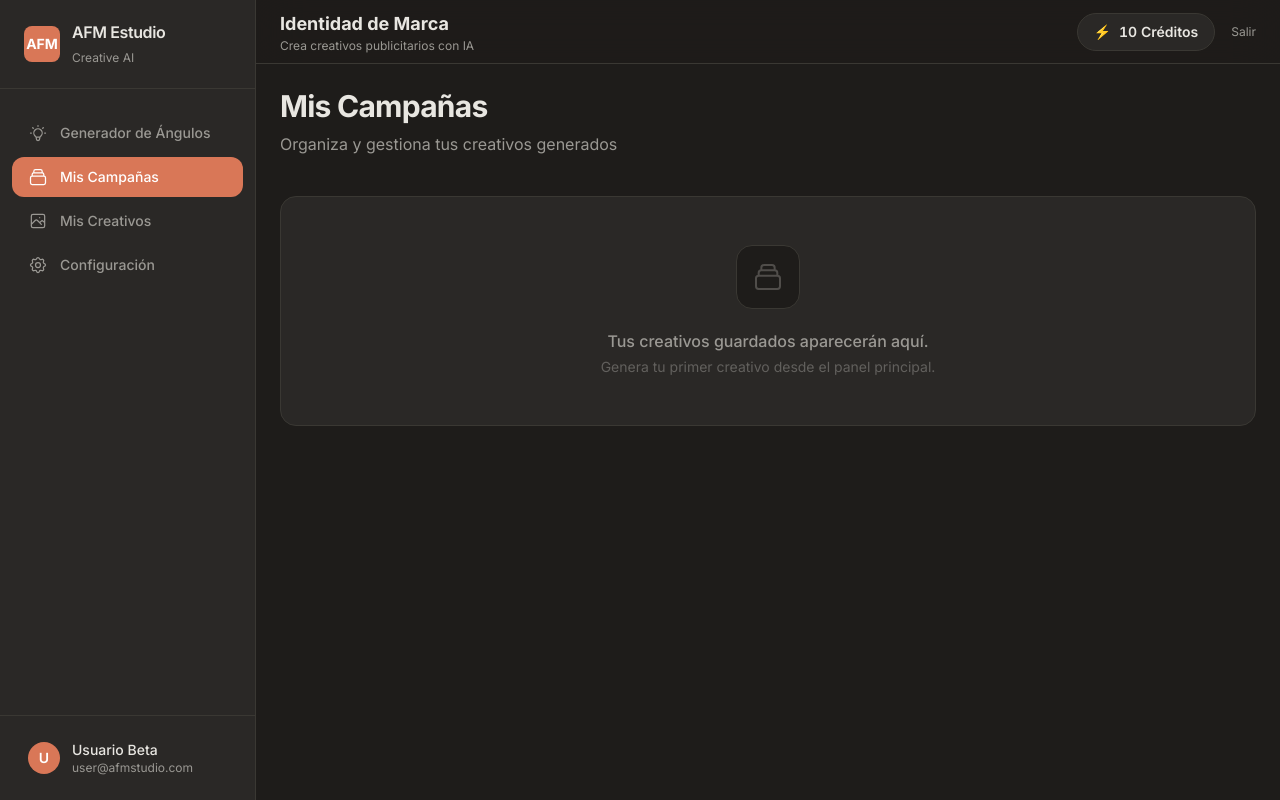
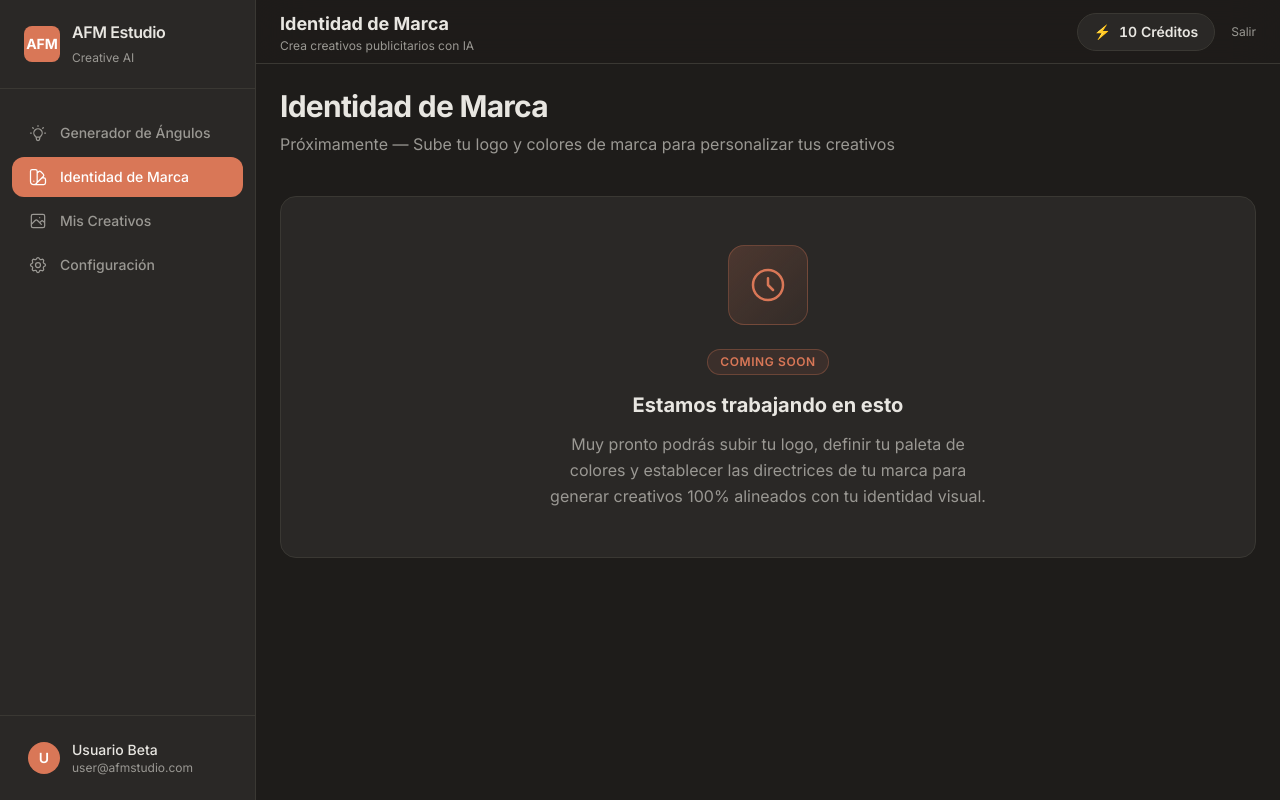
Before and after one commit to Juliop393/pixelOS, a Next.js app: page /dashboard/campanas in a window 1280 px wide. Built offline with nearby package versions, Linux system fonts and the light colour scheme; no server answers.

Commit message:
Tarea 3: Renombrar Mis Campañas a Identidad de Marca (próximamente)

```diff
--- a/src/app/dashboard/campanas/page.tsx
+++ b/src/app/dashboard/campanas/page.tsx
@@ -2,18 +2,23 @@ export default function CampanasPage() {
   return (
     <div className="max-w-5xl mx-auto">
       <div className="mb-10">
-        <h1 className="text-3xl font-bold tracking-tight mb-2">Mis Campañas</h1>
-        <p className="text-[#9A9893]">Organiza y gestiona tus creativos generados</p>
+        <h1 className="text-3xl font-bold tracking-tight mb-2">Identidad de Marca</h1>
+        <p className="text-[#9A9893]">Próximamente — Sube tu logo y colores de marca para personalizar tus creativos</p>
       </div>
 
       <div className="bg-[#2A2826] rounded-2xl border border-[#3A3833] p-12 flex flex-col items-center justify-center text-center">
-        <div className="w-16 h-16 rounded-2xl bg-[#1E1C1A] border border-[#3A3833] flex items-center justify-center mb-5">
-          <svg className="w-8 h-8 text-[#9A9893]/40" fill="none" stroke="currentColor" viewBox="0 0 24 24">
-            <path strokeLinecap="round" strokeLinejoin="round" strokeWidth={1.5} d="M19 11H5m14 0a2 2 0 012 2v6a2 2 0 01-2 2H5a2 2 0 01-2-2v-6a2 2 0 012-2m14 0V9a2 2 0 00-2-2M5 11V9a2 2 0 012-2m0 0V5a2 2 0 012-2h6a2 2 0 012 2v2M7 7h10" />
+        <div className="w-20 h-20 rounded-2xl bg-gradient-to-br from-[#D97757]/20 to-[#D97757]/5 border border-[#D97757]/30 flex items-center justify-center mb-6">
+          <svg className="w-10 h-10 text-[#D97757]" fill="none" stroke="currentColor" viewBox="0 0 24 24">
+            <path strokeLinecap="round" strokeLinejoin="round" strokeWidth={1.5} d="M12 8v4l3 3m6-3a9 9 0 11-18 0 9 9 0 0118 0z" />
           </svg>
         </div>
-        <p className="text-[#9A9893] font-medium mb-1">Tus creativos guardados aparecerán aquí.</p>
-        <p className="text-[#9A9893]/50 text-sm">Genera tu primer creativo desde el panel principal.</p>
+        <div className="inline-flex items-center gap-2 px-3 py-1 rounded-full bg-[#D97757]/10 border border-[#D97757]/30 mb-4">
+          <span className="text-xs font-semibold text-[#D97757] uppercase tracking-wider">Coming Soon</span>
+        </div>
+        <h2 className="text-xl font-bold text-[#E8E6E1] mb-3">Estamos trabajando en esto</h2>
+        <p className="text-[#9A9893] max-w-md leading-relaxed">
+          Muy pronto podrás subir tu logo, definir tu paleta de colores y establecer las directrices de tu marca para generar creativos 100% alineados con tu identidad visual.
+        </p>
       </div>
     </div>
   )
--- a/src/components/dashboard/Sidebar.tsx
+++ b/src/components/dashboard/Sidebar.tsx
@@ -14,11 +14,11 @@ const navItems = [
     ),
   },
   {
-    label: "Mis Campañas",
+    label: "Identidad de Marca",
     href: "/dashboard/campanas",
     icon: (
       <svg className="w-5 h-5" fill="none" stroke="currentColor" viewBox="0 0 24 24">
-        <path strokeLinecap="round" strokeLinejoin="round" strokeWidth={1.5} d="M19 11H5m14 0a2 2 0 012 2v6a2 2 0 01-2 2H5a2 2 0 01-2-2v-6a2 2 0 012-2m14 0V9a2 2 0 00-2-2M5 11V9a2 2 0 012-2m0 0V5a2 2 0 012-2h6a2 2 0 012 2v2M7 7h10" />
+        <path strokeLinecap="round" strokeLinejoin="round" strokeWidth={1.5} d="M7 21a4 4 0 01-4-4V5a2 2 0 012-2h4a2 2 0 012 2v12a4 4 0 01-4 4zm0 0h12a2 2 0 002-2v-4a2 2 0 00-2-2h-2.343M11 7.343l1.657-1.657a2 2 0 012.828 0l2.829 2.829a2 2 0 010 2.828l-8.486 8.485M7 17h.01" />
       </svg>
     ),
   },
```
